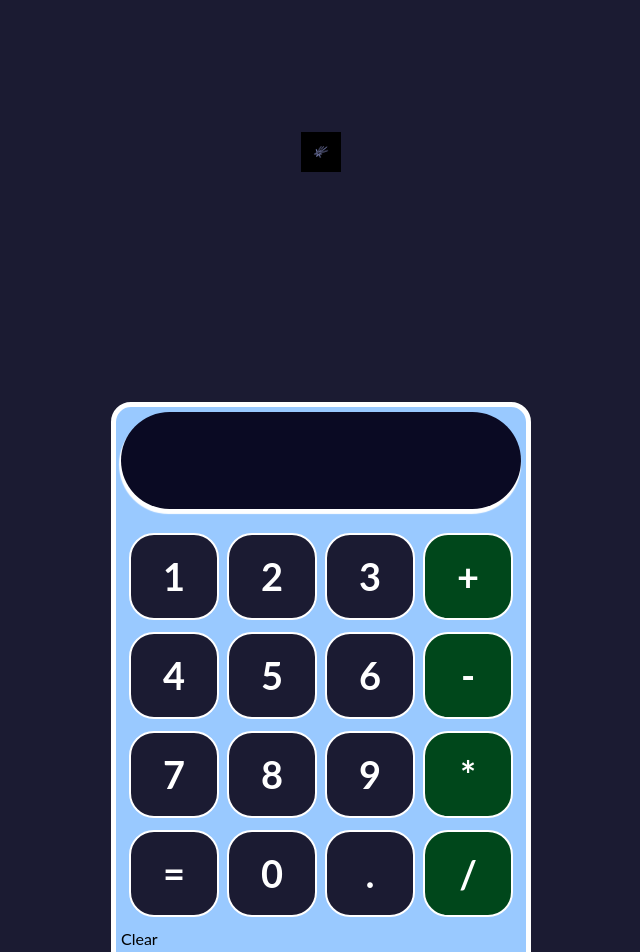
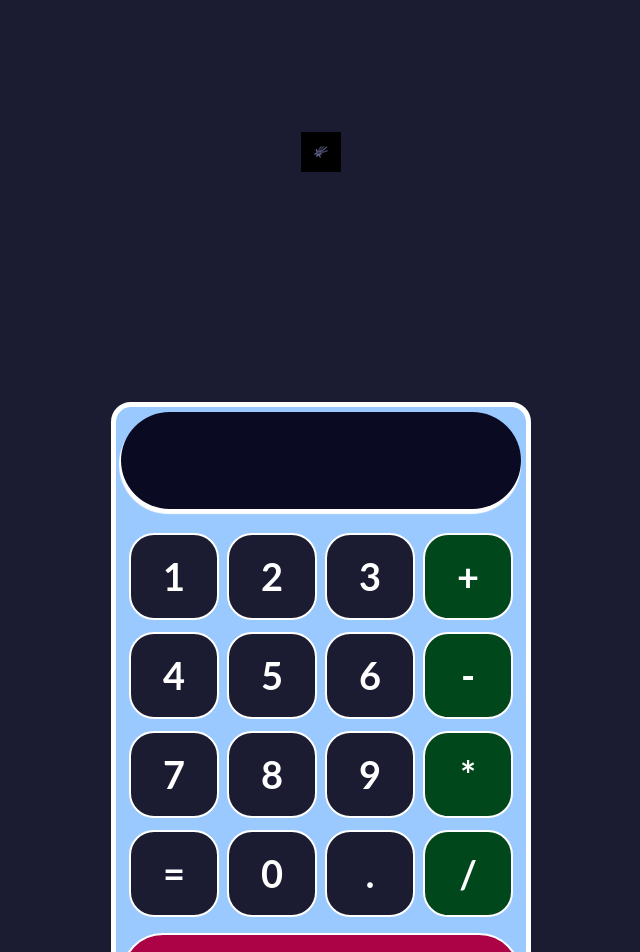
Before and after one commit to roiszs/Calculadora, a React (Create React App) app: page / in a window 1280 px wide. Shown: the top 952 px of the page, without its empty margins (319-959 px from the left). Built offline with nearby package versions, Linux system fonts and the light colour scheme.

Commit message:
Agregamos el estilo al boton clear

```diff
--- a/src/Componentes/BotonClear.js
+++ b/src/Componentes/BotonClear.js
@@ -1,4 +1,5 @@
 import React from 'react';
+import '../hojas-de-estilo/BotonClear.css'
 
 const BotonClear = (props) => (
     <div className='boton-clear'>
--- /dev/null
+++ b/src/hojas-de-estilo/BotonClear.css
@@ -0,0 +1,19 @@
+.boton-clear {
+    height: 80px;
+    font-size: 1.6em;
+    display: flex;
+    flex: 1;
+    background-color: #ac0246;
+    margin-top: 8px;
+    justify-content: center;
+    align-items: center;
+    font-weight: bold;
+    color: white;
+    border: 2px solid white;
+    border-radius: 45px;
+    cursor: pointer;
+}
+
+.boton-clear:hover {
+    background-color: #ebb000;
+}
```
